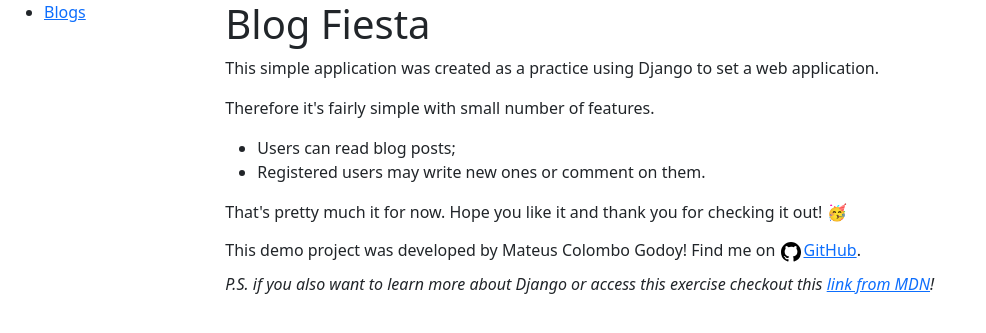
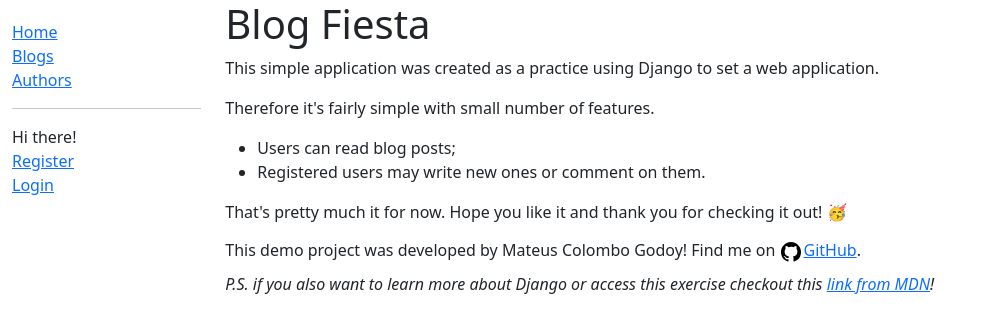
Before and after one commit to mateuscgodoy/mdn-blog-exercise, a Django app: page /blog/ in a window 1280 px wide. Shown: the top 333 px of the page, without its empty margins (0-986 px from the left). Run offline with Django 5.2, Linux system fonts and the light colour scheme.

Commit message:
Add CSS to layout and missing links with no hrefs yet

```diff
--- /dev/null
+++ b/blog/static/css/styles.css
@@ -0,0 +1,14 @@
+.sidebar-nav {
+    margin-top: 20px;
+    padding: 0;
+    list-style: none;
+}
+
+#logout-form {
+    display: inline;
+}
+
+#logout-form button {
+    padding: 0;
+    margin: 0;
+}
--- a/blog/templates/blog/layout.html
+++ b/blog/templates/blog/layout.html
@@ -11,8 +11,8 @@
     </title>
     <link href="https://cdn.jsdelivr.net/npm/bootstrap@5.3.3/dist/css/bootstrap.min.css" rel="stylesheet"
         integrity="sha384-QWTKZyjpPEjISv5WaRU9OFeRpok6YctnYmDr5pNlyT2bRjXh0JMhjY6hW+ALEwIH" crossorigin="anonymous">
-    <!-- {%load static%}
-    <link rel="stylesheet" href="{%static 'css/styles.css'%}"> -->
+    {%load static%}
+    <link rel="stylesheet" href="{%static 'css/styles.css'%}">
 </head>
 
 <body>
@@ -21,7 +21,18 @@
             <div class="col-sm-2">
                 {%block sidebar%}
                 <ul class="sidebar-nav">
+                    <li><a href="#">Home</a></li>
                     <li><a href="#">Blogs</a></li>
+                    <li><a href="#">Authors</a></li>
+                    <hr>
+                    {%if user.is_authenticated%}
+                    <li>Hello, {{user.username}}.</li>
+                    <li><a href="#">Logout</a></li>
+                    {%else%}
+                    <li>Hi there!</li>
+                    <li><a href="#">Register</a></li>
+                    <li><a href="#">Login</a></li>
+                    {%endif%}
                 </ul>
                 {%endblock%}
             </div>
```
